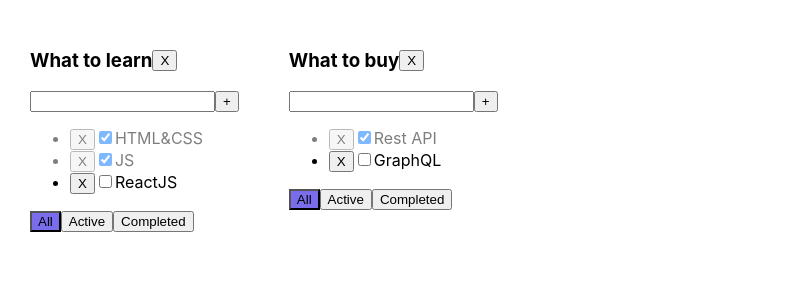
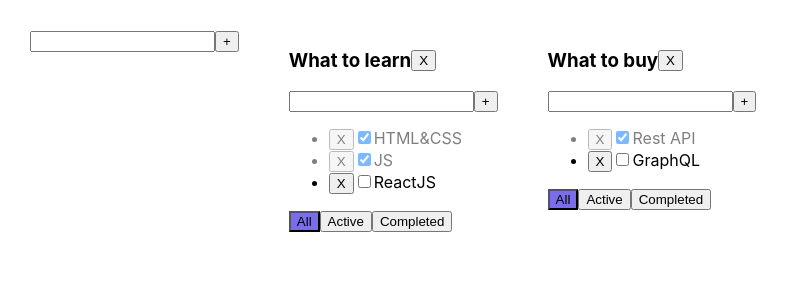
Before and after one commit to Daniyel-Tkachuk/todolist, a React (Vite) app: page / in a window 1280 px wide. Shown: the top 300 px of the page, without its empty margins (0-789 px from the left). Built offline with nearby package versions, Linux system fonts and the light colour scheme.

Commit message:
refactor

```diff
--- a/src/App.tsx
+++ b/src/App.tsx
@@ -3,6 +3,7 @@ import { TodolistItem } from "./components/TodolistItem.tsx"
 import { TasksState } from "./types.ts"
 import { useState } from "react"
 import { v1 } from "uuid"
+import { AddItemForm } from "@/components/AddItemForm.tsx"
 
 export type Todolist = {
 	id: string
@@ -32,6 +33,16 @@ function App() {
     ],
   })
 
+  const createTodolist = (title: string) => {
+    const newTodolistId = v1()
+    const newTodolist: Todolist = {
+      id: newTodolistId,
+      title,
+      filter: "all"
+    }
+    setTodolists([newTodolist, ...todolists])
+    setTasks({...tasks, [newTodolistId]: []})
+  }
 
   const deleteTodolist = (todolistId: string) => {
     setTodolists((prevState) => prevState.filter(t => t.id !== todolistId))
@@ -62,6 +73,7 @@ function App() {
 
   return (
     <div className="app">
+      <AddItemForm onCreateItem={createTodolist}/>
 			{
 				todolists
 					.map(tl => (
```
